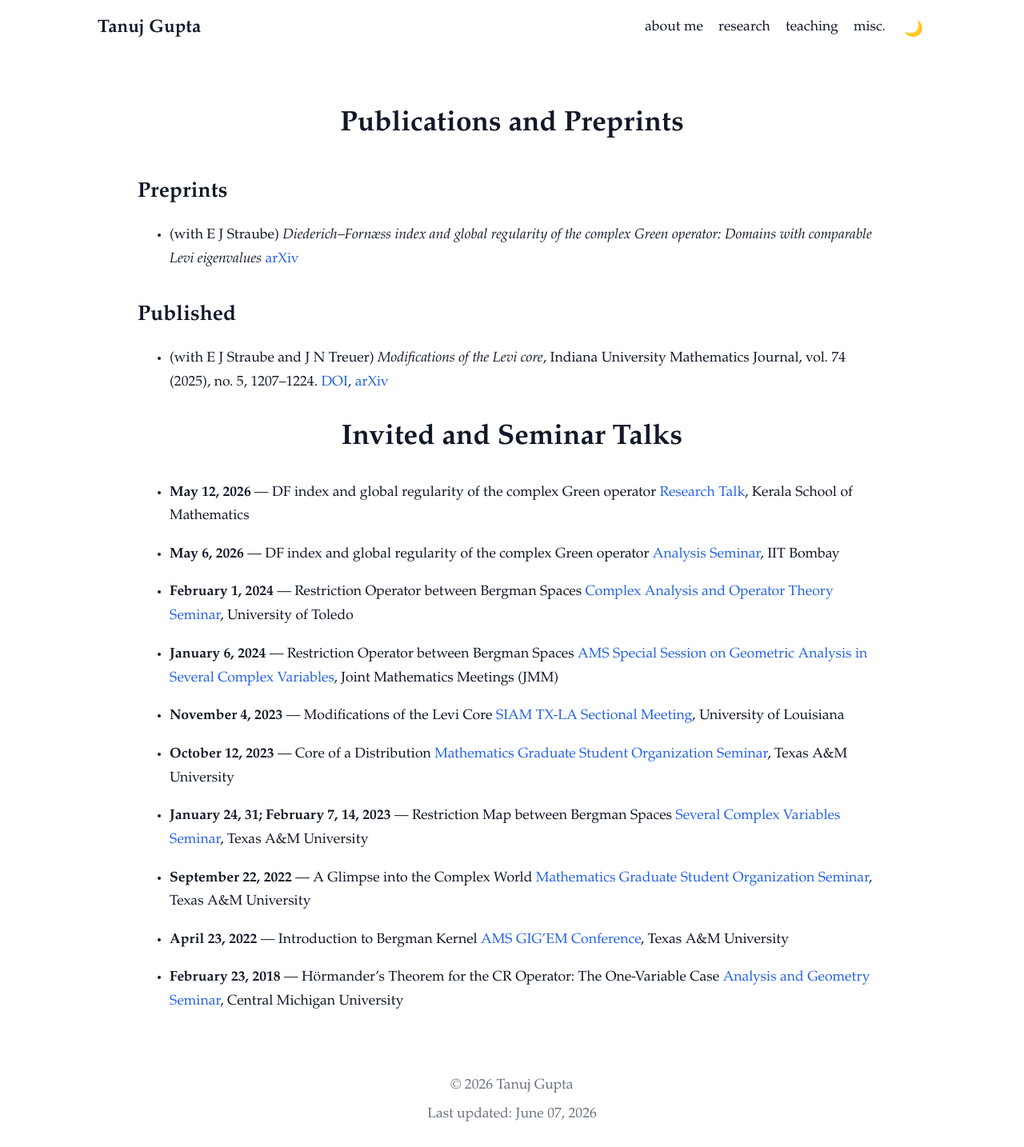
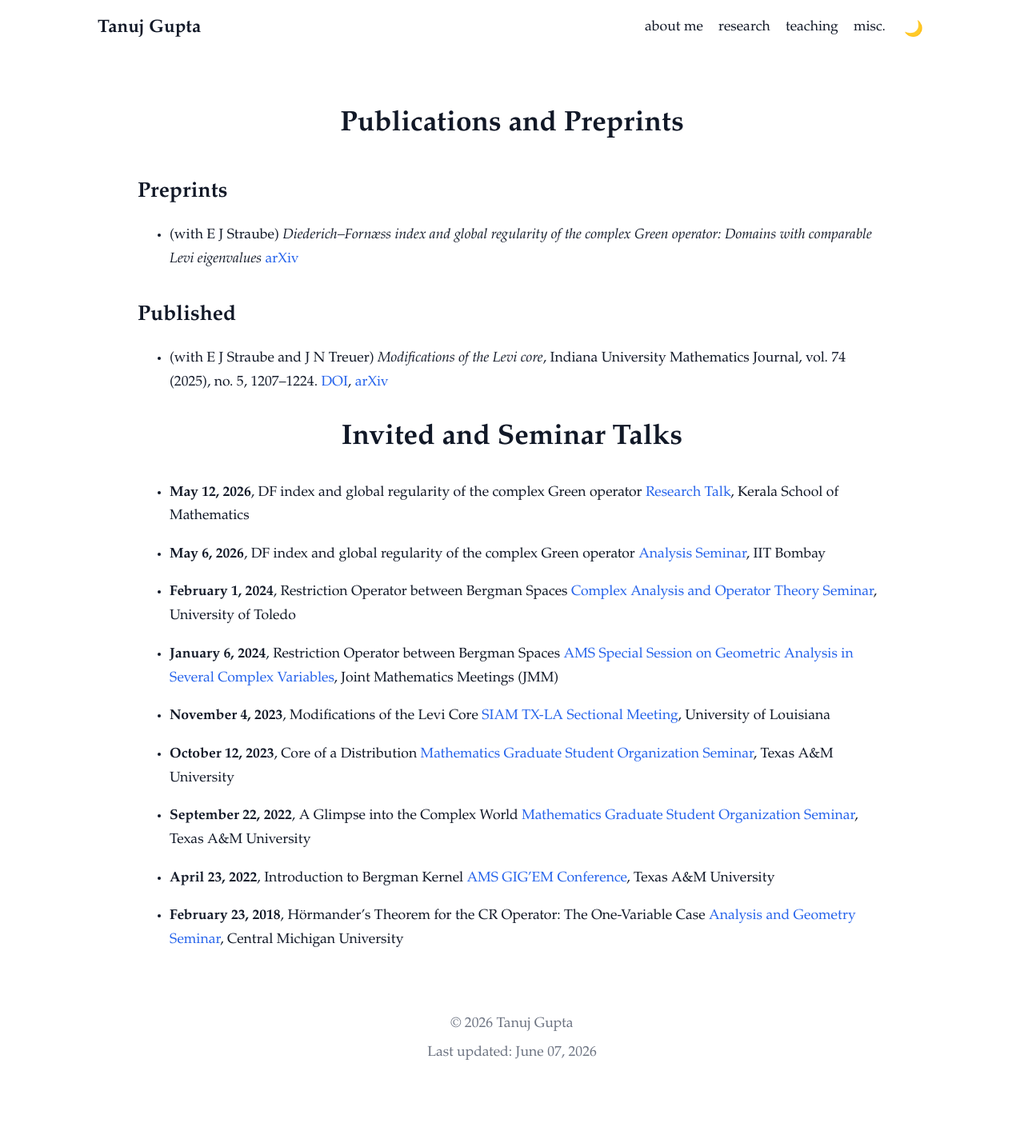
Before and after one commit to tanujmath/tanujmath.github.io, a Jekyll site: the page built from research.md, in a window 1280 px wide. Shown: the whole page at 80% size. Built offline with Jekyll 4.4.1, drawn with Linux system fonts in a browser that asks for light colours; after the commit the page ends 1357 px from its top, so only the background shows below that.

Commit message:
talks sections updated

```diff
--- a/research.md
+++ b/research.md
@@ -20,32 +20,29 @@ permalink: /research/
 
 # Invited and Seminar Talks
 
-* **May 12, 2026** — DF index and global regularity of the complex Green operator
+* **May 12, 2026**, DF index and global regularity of the complex Green operator
   [Research Talk](https://ksom.res.in/activities/colloquia-seminars/#research-talk-tanuj-gupta-may-12-2026), Kerala School of Mathematics
 
-* **May 6, 2026** — DF index and global regularity of the complex Green operator
+* **May 6, 2026**, DF index and global regularity of the complex Green operator
   [Analysis Seminar](https://www.math.iitb.ac.in/webcal/view_entry.php?id=2010&date=20260506), IIT Bombay
 
-* **February 1, 2024** — Restriction Operator between Bergman Spaces
+* **February 1, 2024**, Restriction Operator between Bergman Spaces
   [Complex Analysis and Operator Theory Seminar](http://www.math.utoledo.edu/~tle20/seminar/index.html), University of Toledo
 
-* **January 6, 2024** — Restriction Operator between Bergman Spaces
+* **January 6, 2024**, Restriction Operator between Bergman Spaces
   [AMS Special Session on Geometric Analysis in Several Complex Variables](https://www.jointmathematicsmeetings.org/meetings/national/jmm2024/2300_program_ss9.html), Joint Mathematics Meetings (JMM)
 
-* **November 4, 2023** — Modifications of the Levi Core
+* **November 4, 2023**, Modifications of the Levi Core
   [SIAM TX-LA Sectional Meeting](https://userweb.ucs.louisiana.edu/~C00424602/SIAMTXLA2023/index.html), University of Louisiana
 
-* **October 12, 2023** — Core of a Distribution
+* **October 12, 2023**, Core of a Distribution
   [Mathematics Graduate Student Organization Seminar](https://sites.google.com/tamu.edu/tamugso/home), Texas A&M University
 
-* **January 24, 31; February 7, 14, 2023** — Restriction Map between Bergman Spaces
-  [Several Complex Variables Seminar](https://www.math.tamu.edu/seminars/scv/), Texas A&M University
-
-* **September 22, 2022** — A Glimpse into the Complex World
+* **September 22, 2022**, A Glimpse into the Complex World
   [Mathematics Graduate Student Organization Seminar](https://sites.google.com/tamu.edu/tamugso/home), Texas A&M University
 
-* **April 23, 2022** — Introduction to Bergman Kernel
+* **April 23, 2022**, Introduction to Bergman Kernel
   [AMS GIG'EM Conference](https://sites.google.com/view/agniva-dasgupta/activities/gigem-2022), Texas A&M University
 
-* **February 23, 2018** — Hörmander's Theorem for the CR Operator: The One-Variable Case
+* **February 23, 2018**, Hörmander's Theorem for the CR Operator: The One-Variable Case
   [Analysis and Geometry Seminar](http://people.cst.cmich.edu/chakr2d/docs/seminar/Seminar2017.html), Central Michigan University
```
